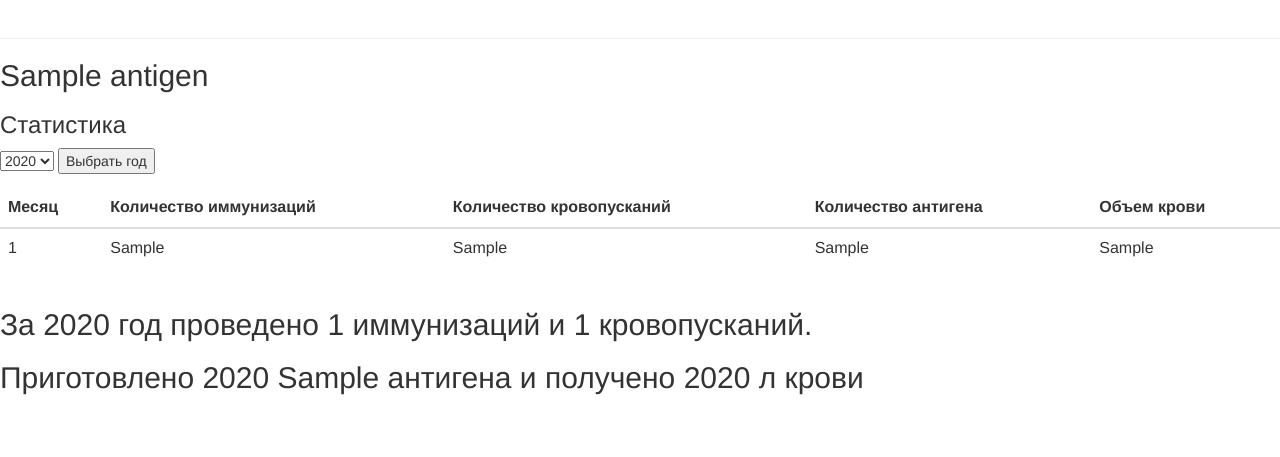
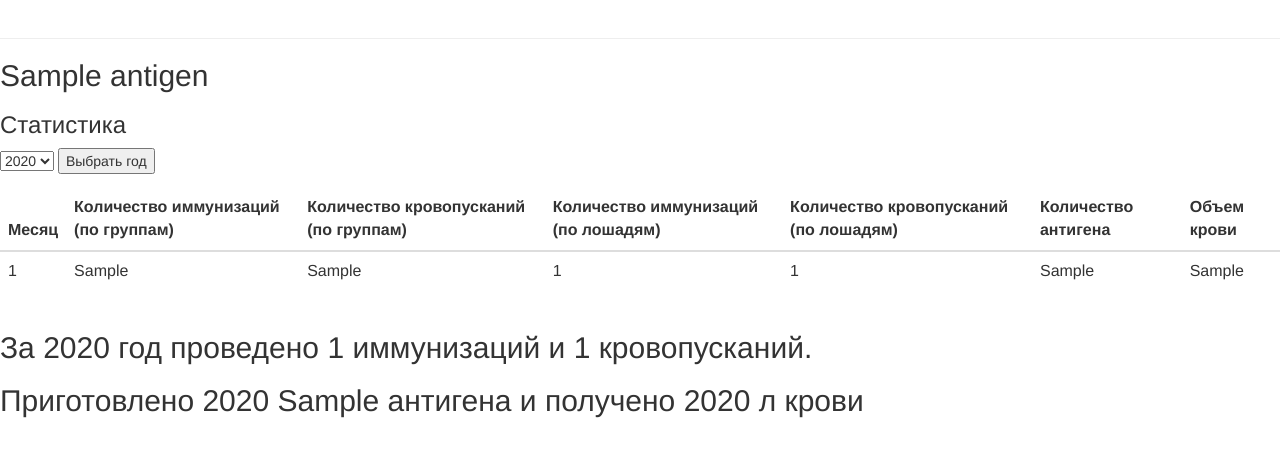
Before and after one commit to svgen83/horse_producent_base, a Django app: template horse_p/templates/statistics.html in a window 1280 px wide. Shown: the part 142-599 px from the top of the page. Run offline with Django 3.2, Linux system fonts and the light colour scheme; tables that the repository leaves empty hold one stand-in row (values such as "Sample post"); the template is opened without the code that fills it: values that come from a table or form of the project are taken from there, most other values are stand-ins (such as "Sample title", 1, 10 or a date in 2020); parts of the project's set-up code (start-up, migrations or seed data) failed here and were passed over; some libraries are stand-ins or nearby versions.

Commit message:
количество всех манипуляций по лошадям учтено

```diff
--- a/horse_p/templates/statistics.html
+++ b/horse_p/templates/statistics.html
@@ -22,8 +22,10 @@
                 <thead>
                     <tr>
                     <th class="table-element">Месяц</th>
-                    <th class="table-element">Количество иммунизаций</th>
-                    <th class="table-element">Количество кровопусканий</th>
+                    <th class="table-element">Количество иммунизаций (по группам)</th>
+                    <th class="table-element">Количество кровопусканий (по группам)</th>
+										<th class="table-element">Количество иммунизаций (по лошадям)</th>
+                    <th class="table-element">Количество кровопусканий (по лошадям)</th>
 										<th class="table-element">Количество антигена</th>
 										<th class="table-element">Объем крови</th>
                     </tr>
@@ -34,6 +36,8 @@
                         <td class="table-element">{{ forloop.counter}}</td>
                         <td class="table-element">{{act_statistic.immunisation_counts}}</td>
                         <td class="table-element">{{act_statistic.bloodlet_counts}}</td>
+												<td class="table-element">{{act_statistic.antigen_horse_count}}</td>
+                        <td class="table-element">{{act_statistic.blood_horse_count}}</td>
                         <td class="table-element">{{act_statistic.antigen_volumes}}</td>
 												<td class="table-element">{{act_statistic.blood_volumes}}</td>
                     </tr>
```
Also changed, not shown: horse_p/horses/views.py (+14 -8 lines).
